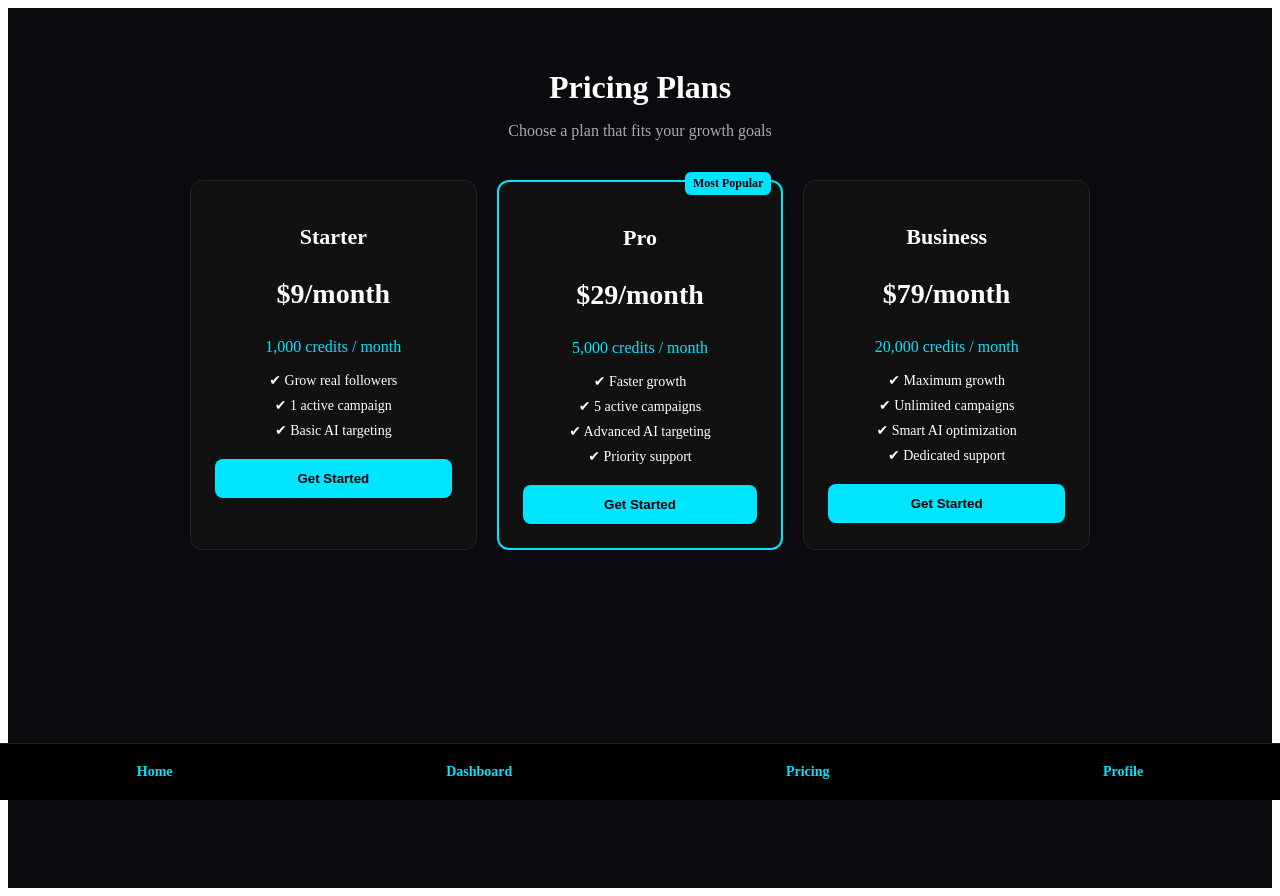
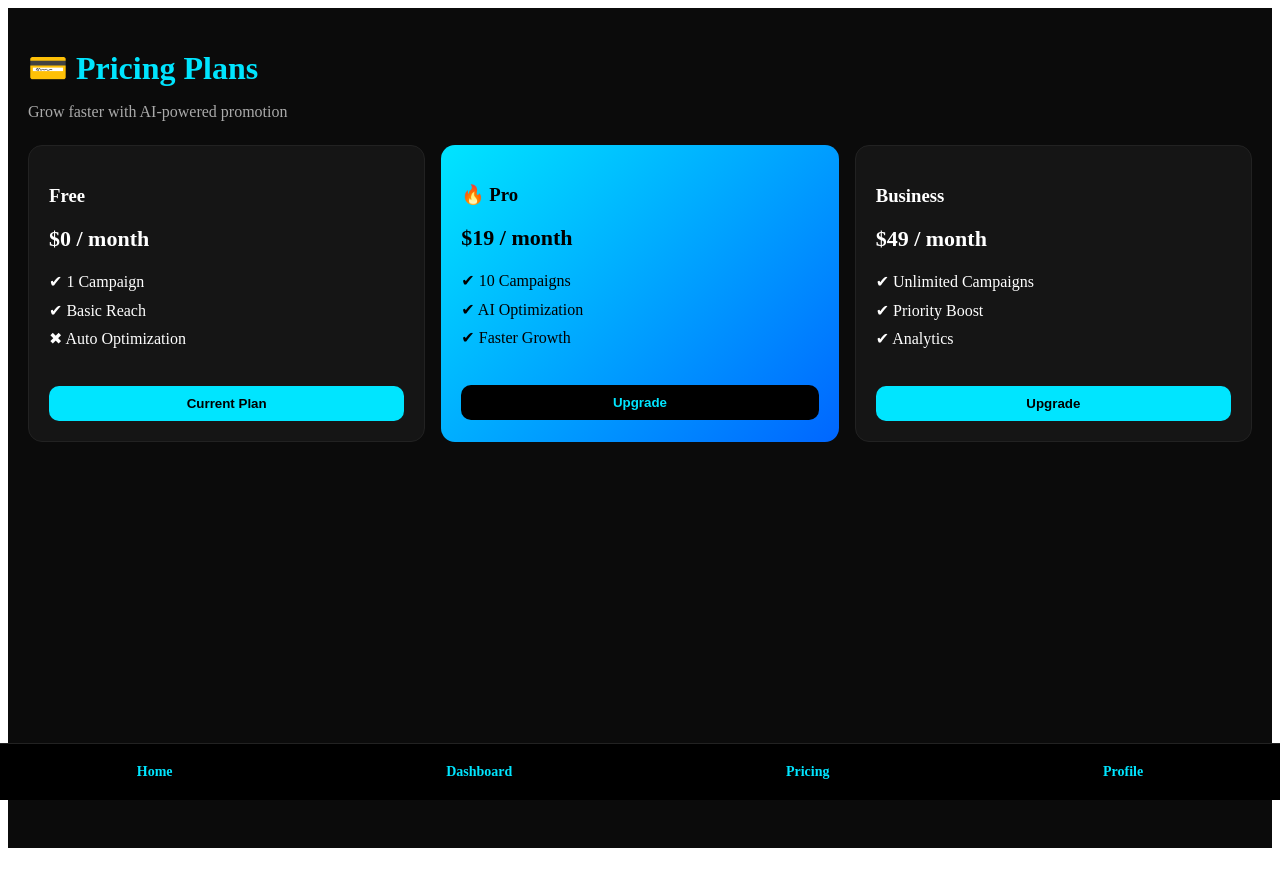
Before and after one commit to yooneaintchue161287-beep/socialmediagrow, a Next.js app: page /pricing in a window 1280 px wide. After the commit the page ends 856 px from the top, so only its background shows below. Built offline with nearby package versions, Linux system fonts and the light colour scheme.

Commit message:
Update pricing page UI

```diff
--- a/pages/pricing.js
+++ b/pages/pricing.js
@@ -1,77 +1,45 @@
-import Link from "next/link";
-
 export default function Pricing() {
-  const plans = [
-    {
-      name: "Starter",
-      price: "$9",
-      credits: "1,000 credits / month",
-      features: [
-        "Grow real followers",
-        "1 active campaign",
-        "Basic AI targeting",
-      ],
-    },
-    {
-      name: "Pro",
-      price: "$29",
-      credits: "5,000 credits / month",
-      features: [
-        "Faster growth",
-        "5 active campaigns",
-        "Advanced AI targeting",
-        "Priority support",
-      ],
-      popular: true,
-    },
-    {
-      name: "Business",
-      price: "$79",
-      credits: "20,000 credits / month",
-      features: [
-        "Maximum growth",
-        "Unlimited campaigns",
-        "Smart AI optimization",
-        "Dedicated support",
-      ],
-    },
-  ];
-
   return (
     <div style={styles.container}>
-      <h1 style={styles.title}>Pricing Plans</h1>
-      <p style={styles.subtitle}>
-        Choose a plan that fits your growth goals
-      </p>
+      <h1 style={styles.title}>💳 Pricing Plans</h1>
+      <p style={styles.subtitle}>Grow faster with AI-powered promotion</p>
 
       <div style={styles.grid}>
-        {plans.map((plan, index) => (
-          <div
-            key={index}
-            style={{
-              ...styles.card,
-              border: plan.popular ? "2px solid #00e5ff" : "1px solid #222",
-            }}
-          >
-            {plan.popular && <div style={styles.badge}>Most Popular</div>}
+        {/* FREE */}
+        <div style={styles.card}>
+          <h3>Free</h3>
+          <p style={styles.price}>$0 / month</p>
+          <ul style={styles.list}>
+            <li>✔ 1 Campaign</li>
+            <li>✔ Basic Reach</li>
+            <li>✖ Auto Optimization</li>
+          </ul>
+          <button style={styles.button}>Current Plan</button>
+        </div>
 
-            <h2 style={styles.planName}>{plan.name}</h2>
-            <p style={styles.price}>{plan.price}/month</p>
-            <p style={styles.credits}>{plan.credits}</p>
+        {/* PRO */}
+        <div style={styles.cardHighlight}>
+          <h3>🔥 Pro</h3>
+          <p style={styles.price}>$19 / month</p>
+          <ul style={styles.list}>
+            <li>✔ 10 Campaigns</li>
+            <li>✔ AI Optimization</li>
+            <li>✔ Faster Growth</li>
+          </ul>
+          <button style={styles.buttonDark}>Upgrade</button>
+        </div>
 
-            <ul style={styles.list}>
-              {plan.features.map((feature, i) => (
-                <li key={i} style={styles.listItem}>
-                  ✔ {feature}
-                </li>
-              ))}
-            </ul>
-
-            <Link href="/dashboard">
-              <button style={styles.button}>Get Started</button>
-            </Link>
-          </div>
-        ))}
+        {/* BUSINESS */}
+        <div style={styles.card}>
+          <h3>Business</h3>
+          <p style={styles.price}>$49 / month</p>
+          <ul style={styles.list}>
+            <li>✔ Unlimited Campaigns</li>
+            <li>✔ Priority Boost</li>
+            <li>✔ Analytics</li>
+          </ul>
+          <button style={styles.button}>Upgrade</button>
+        </div>
       </div>
     </div>
   );
@@ -79,72 +47,64 @@ export default function Pricing() {
 
 const styles = {
   container: {
+    padding: "20px",
+    background: "#0b0b0b",
     minHeight: "100vh",
-    background: "#0b0b0f",
     color: "#fff",
-    padding: "40px 16px",
-    textAlign: "center",
   },
   title: {
-    fontSize: "32px",
-    marginBottom: "8px",
+    color: "#00e5ff",
+    marginBottom: "6px",
   },
   subtitle: {
     color: "#aaa",
-    marginBottom: "40px",
+    marginBottom: "24px",
   },
   grid: {
     display: "grid",
-    gridTemplateColumns: "repeat(auto-fit, minmax(260px, 1fr))",
-    gap: "20px",
-    maxWidth: "900px",
-    margin: "0 auto",
+    gridTemplateColumns: "repeat(auto-fit, minmax(220px, 1fr))",
+    gap: "16px",
   },
   card: {
-    background: "#111",
-    borderRadius: "12px",
-    padding: "24px",
-    position: "relative",
+    background: "#151515",
+    padding: "20px",
+    borderRadius: "14px",
+    border: "1px solid #222",
   },
-  badge: {
-    position: "absolute",
-    top: "-10px",
-    right: "10px",
-    background: "#00e5ff",
+  cardHighlight: {
+    background: "linear-gradient(135deg, #00e5ff, #0066ff)",
+    padding: "20px",
+    borderRadius: "14px",
     color: "#000",
-    padding: "4px 8px",
-    borderRadius: "6px",
-    fontSize: "12px",
-    fontWeight: "bold",
-  },
-  planName: {
-    fontSize: "22px",
-    marginBottom: "8px",
   },
   price: {
-    fontSize: "28px",
+    fontSize: "22px",
     fontWeight: "bold",
-  },
-  credits: {
-    color: "#00e5ff",
-    marginBottom: "16px",
+    margin: "10px 0",
   },
   list: {
     listStyle: "none",
     padding: 0,
-    marginBottom: "20px",
-  },
-  listItem: {
-    marginBottom: "8px",
-    fontSize: "14px",
+    lineHeight: "1.8",
   },
   button: {
+    marginTop: "16px",
+    width: "100%",
+    padding: "10px",
+    borderRadius: "10px",
+    border: "none",
     background: "#00e5ff",
-    color: "#000",
+    fontWeight: "bold",
+    cursor: "pointer",
+  },
+  buttonDark: {
+    marginTop: "16px",
+    width: "100%",
+    padding: "10px",
+    borderRadius: "10px",
     border: "none",
-    padding: "12px",
-    width: "100%",
-    borderRadius: "8px",
+    background: "#000",
+    color: "#00e5ff",
     fontWeight: "bold",
     cursor: "pointer",
   },
```
